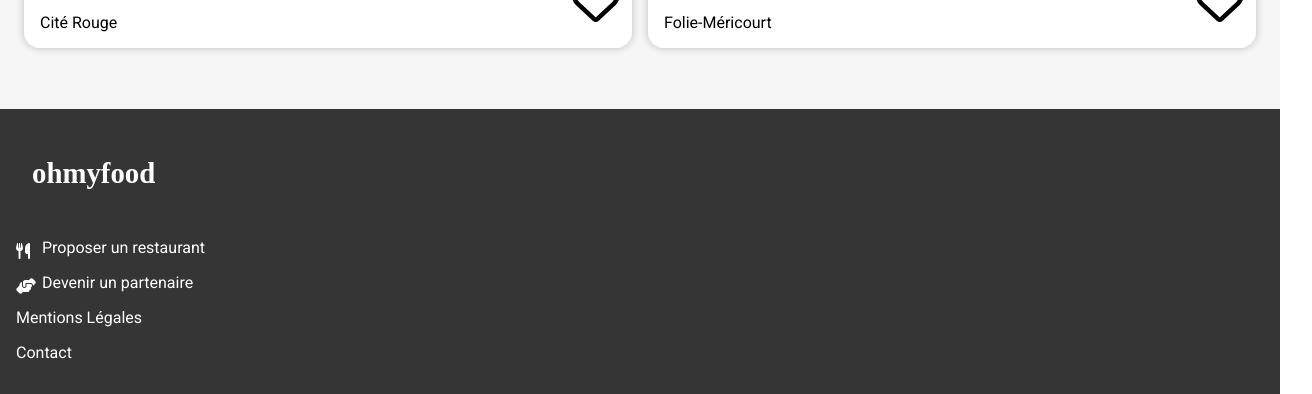
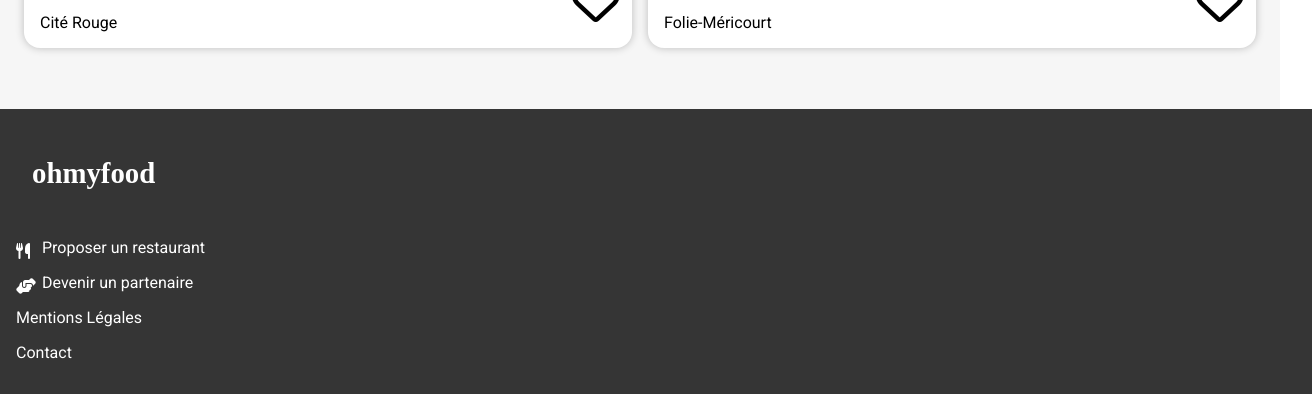
Before and after one commit to DavidLPro/P3_OMF, a website: page index.html in a window 1280 px wide. Shown: the part 1414-1808 px from the top of the page, 1312 px wide, since content can reach past the window. Drawn offline with Linux system fonts and the light colour scheme; a web font is replaced by a local one.

Commit message:
Added MQ footer

```diff
--- a/Sass/Layout/footer.scss
+++ b/Sass/Layout/footer.scss
@@ -1,7 +1,11 @@
 
 footer{
     background-color: $greyblack;
-
+    @media (min-width:1280px) {
+        max-width: 1980px;
+        margin: auto;
+        width: 100%;
+    }
     padding: 1rem;
     color:$white;
     & h2{
```
Also changed, not shown: style.css, 1 other file.
